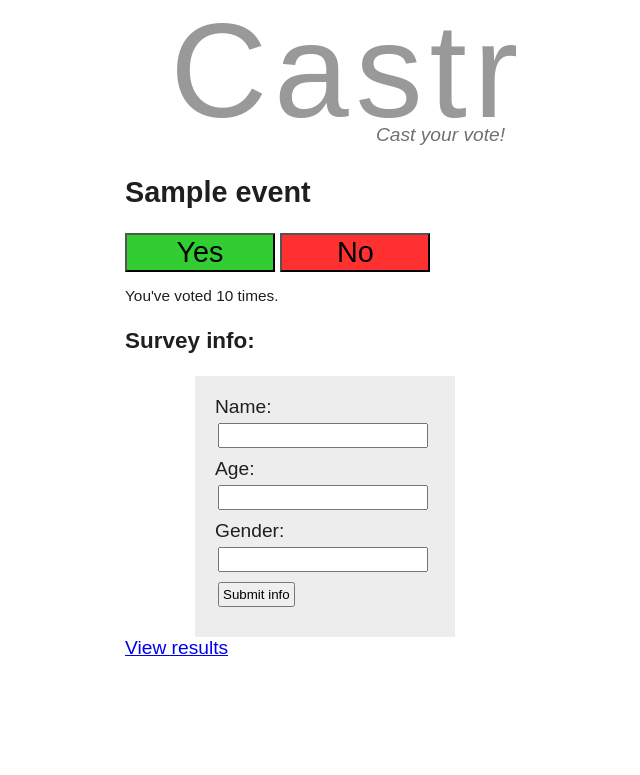
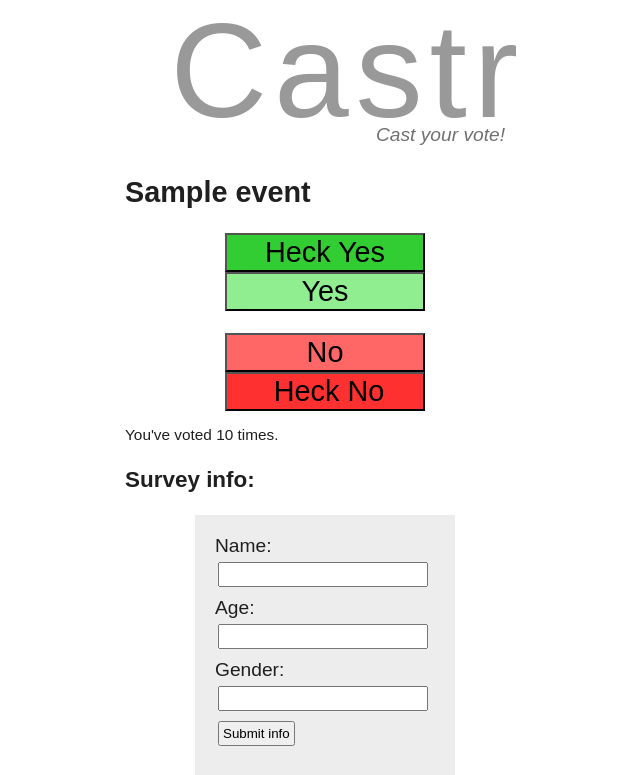
Before and after one commit to gabrovski/real_time_voting, a Python web app: template templates/event.html in a window 1280 px wide. Shown: the top 775 px of the page, without its empty margins (315-955 px from the left). Run offline with Jinja, Linux system fonts and the light colour scheme; the template is opened without the code that fills it: most values are stand-ins (such as "Sample title", 1, 10 or a date in 2020).

Commit message:
now there are 4 buttons that you can use to vote from heck yes to heck no

```diff
--- a/static/styles.css
+++ b/static/styles.css
@@ -94,28 +94,30 @@ fieldset, form{
 }
 
 
-#vote_yes_form{
-    display: inline-block;
+#vote_yes_form, #vote_heck_yes_form, #vote_no_form, #vote_heck_no_form{
     margin: auto;
-    width: 150px;
-}
-#vote_no_form{
-    display: inline-block;
-    margin: auto;
-    width: 150px;
-}
-#vote_no_form fieldset{
     width: 100%;
 }
-#vote_yes_form fieldset{
-    width: 100%;
+#vote_no_form fieldset, #vote_yes_form fieldset, #vote_heck_yes_form fieldset, #vote_heck_no_form fieldset{
+    width: 50%;
+    margin: auto;
 }
 #vote_no_form input[type='submit']{
+    font-size: 1.5em;
+    width: 100%;
+    background-color: #FF6666;
+}
+#vote_heck_no_form input[type='submit']{
     font-size: 1.5em;
     width: 100%;
     background-color: #FF3030;
 }
 #vote_yes_form input[type='submit']{
+    font-size: 1.5em;
+    width: 100%;
+    background-color: #90EE90;
+}
+#vote_heck_yes_form input[type='submit']{
     font-size: 1.5em;
     width: 100%;
     background-color: #32CD32;
--- a/templates/event.html
+++ b/templates/event.html
@@ -5,6 +5,13 @@
 
 <h2 id="current_event_name">{{event.name}}</h2>
 
+    <form action="/process_vote_do" method="post" id="vote_heck_yes_form">
+    <fieldset>
+        <input type="hidden" name="weight" value="2" />
+        <input type="hidden" name="event__pk" value="{{event.pk}}"/>
+        <input type="submit" value="Heck Yes" />
+    </fieldset>
+    </form>
 
     <form action="/process_vote_do" method="post" id="vote_yes_form">
     <fieldset>
@@ -14,12 +21,22 @@
     </fieldset>
     </form>
 
+    <br />
+
     <form action="/process_vote_do" method="post" id="vote_no_form">
-<fieldset>
-        <input type="hidden" name="weight" value="0" />
+    <fieldset>
+        <input type="hidden" name="weight" value="-1" />
         <input type="hidden" name="event__pk" value="{{event.pk}}"/>
         <input type="submit" value="No" />
-</fieldset>
+    </fieldset>
+    </form>
+
+    <form action="/process_vote_do" method="post" id="vote_heck_no_form">
+    <fieldset>
+        <input type="hidden" name="weight" value="-2" />
+        <input type="hidden" name="event__pk" value="{{event.pk}}"/>
+        <input type="submit" value=" Heck No" />
+    </fieldset>
     </form>
 
     <p class="yourvotes">
```
Also changed, not shown: 1 other file.
